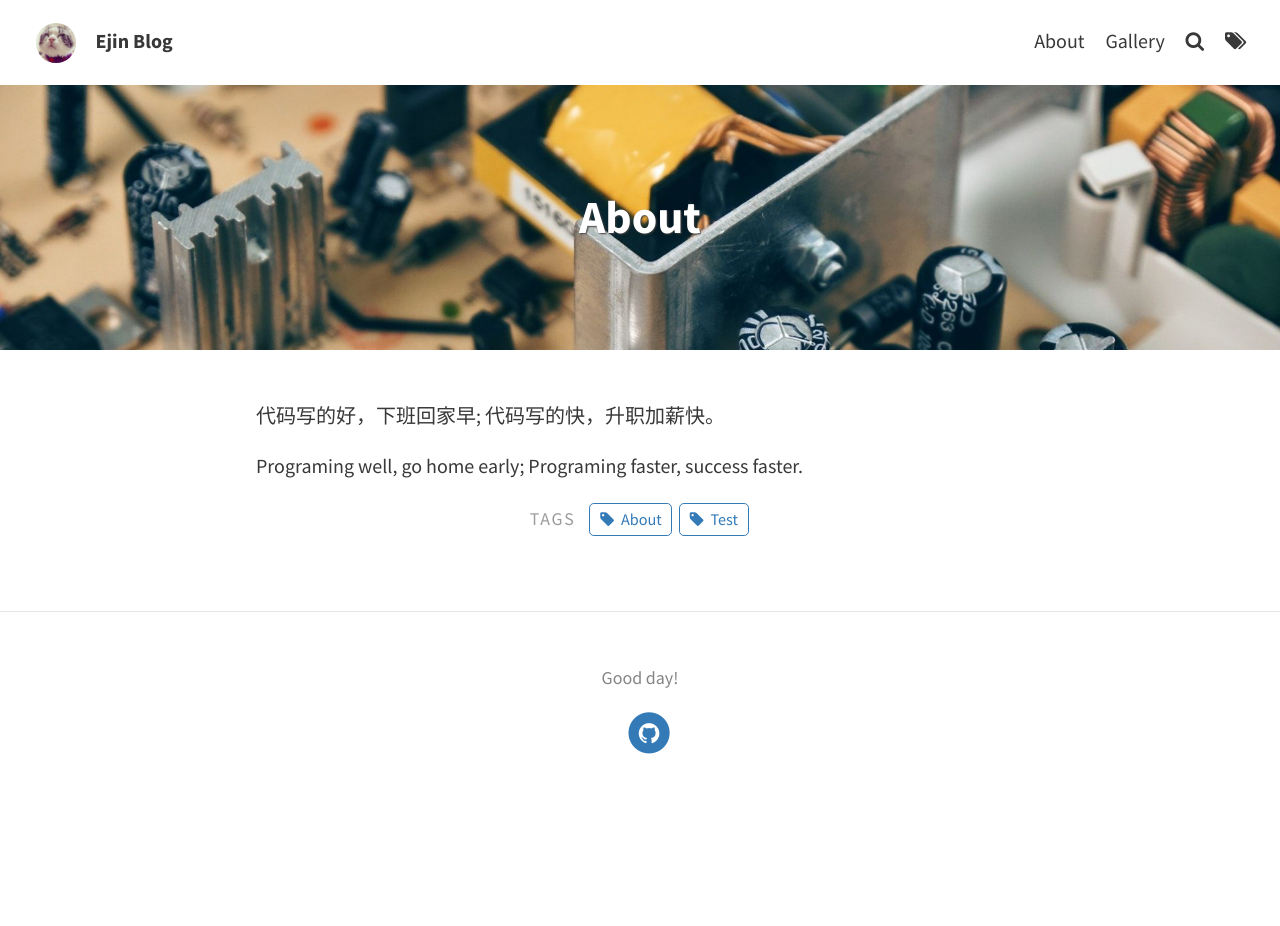
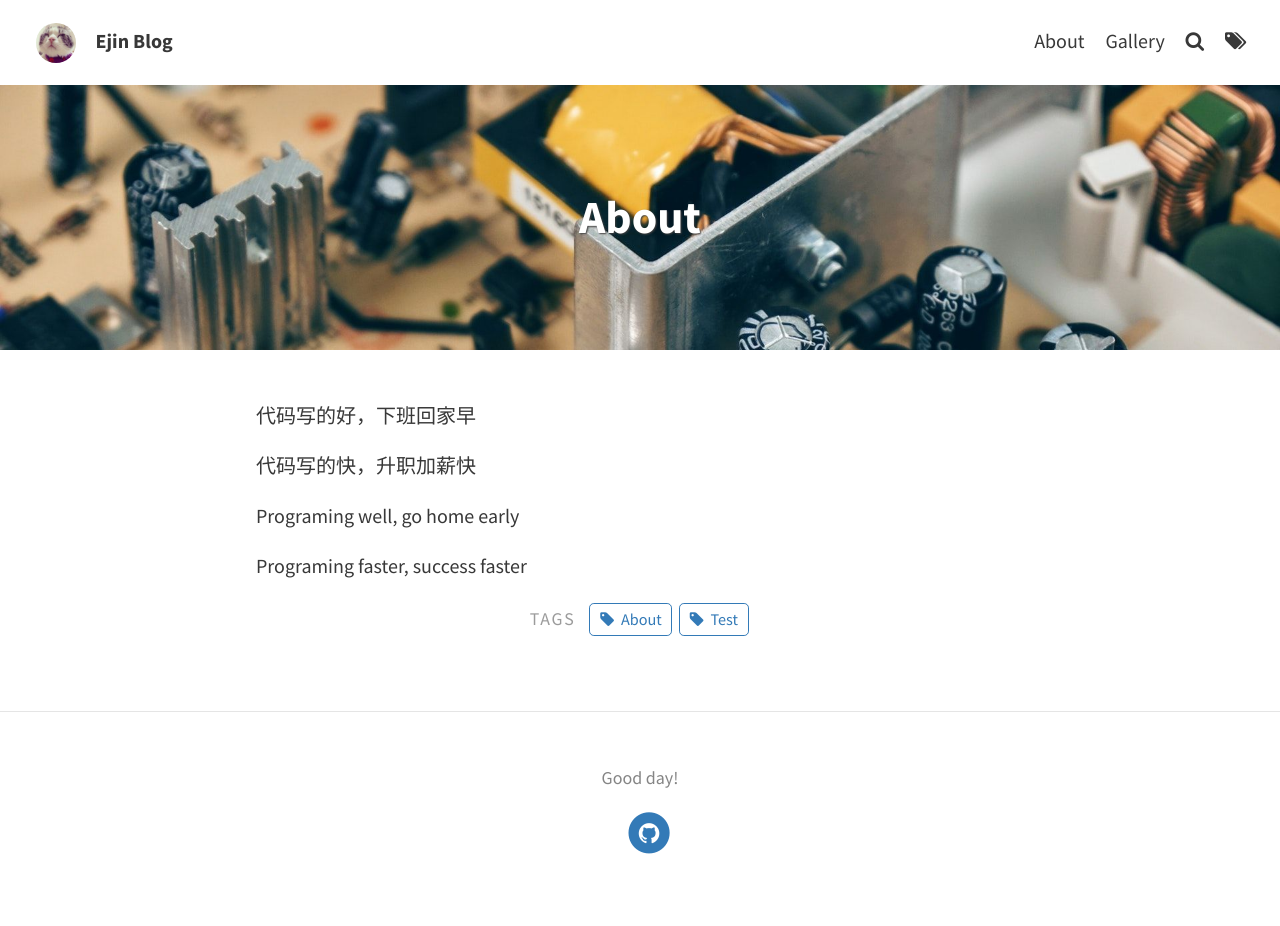
Before and after one commit to ejin66/ejin66.github.io, a Jekyll site: the page built from pages/about.md, in a window 1280 px wide. Built offline with Jekyll 4.4.1, drawn with Linux system fonts in a browser that asks for light colours; before the commit the page ends 900 px from its top, so only the background shows below that.

```diff
--- a/pages/about.md
+++ b/pages/about.md
@@ -6,8 +6,10 @@ feature-img: "assets/img/pexels/circuit.jpeg"
 tags: [About, Test]
 ---
 
-代码写的好，下班回家早;
-代码写的快，升职加薪快。
+代码写的好，下班回家早
 
-Programing well, go home early;
-Programing faster, success faster.
+代码写的快，升职加薪快
+
+Programing well, go home early
+
+Programing faster, success faster
```
